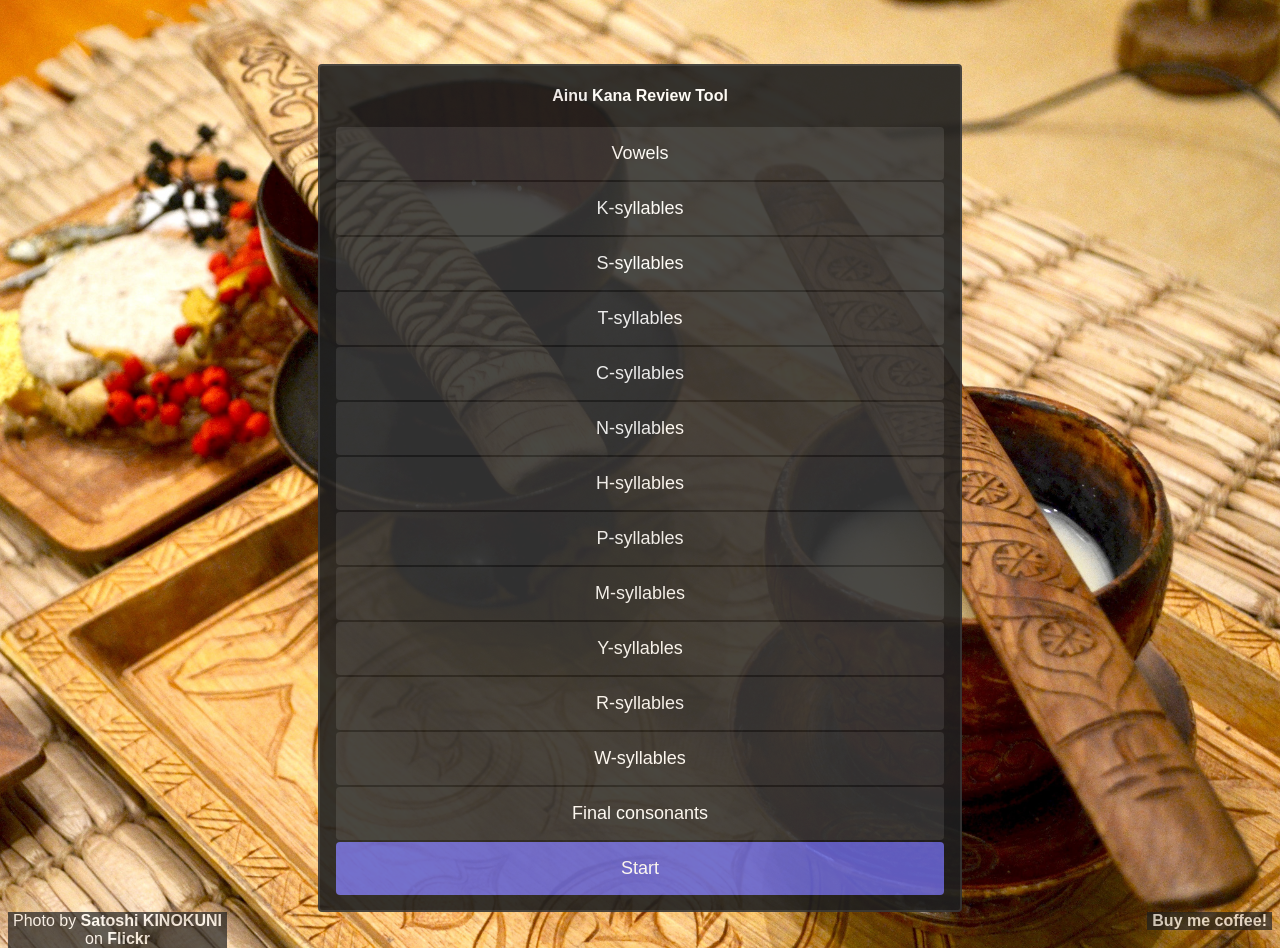
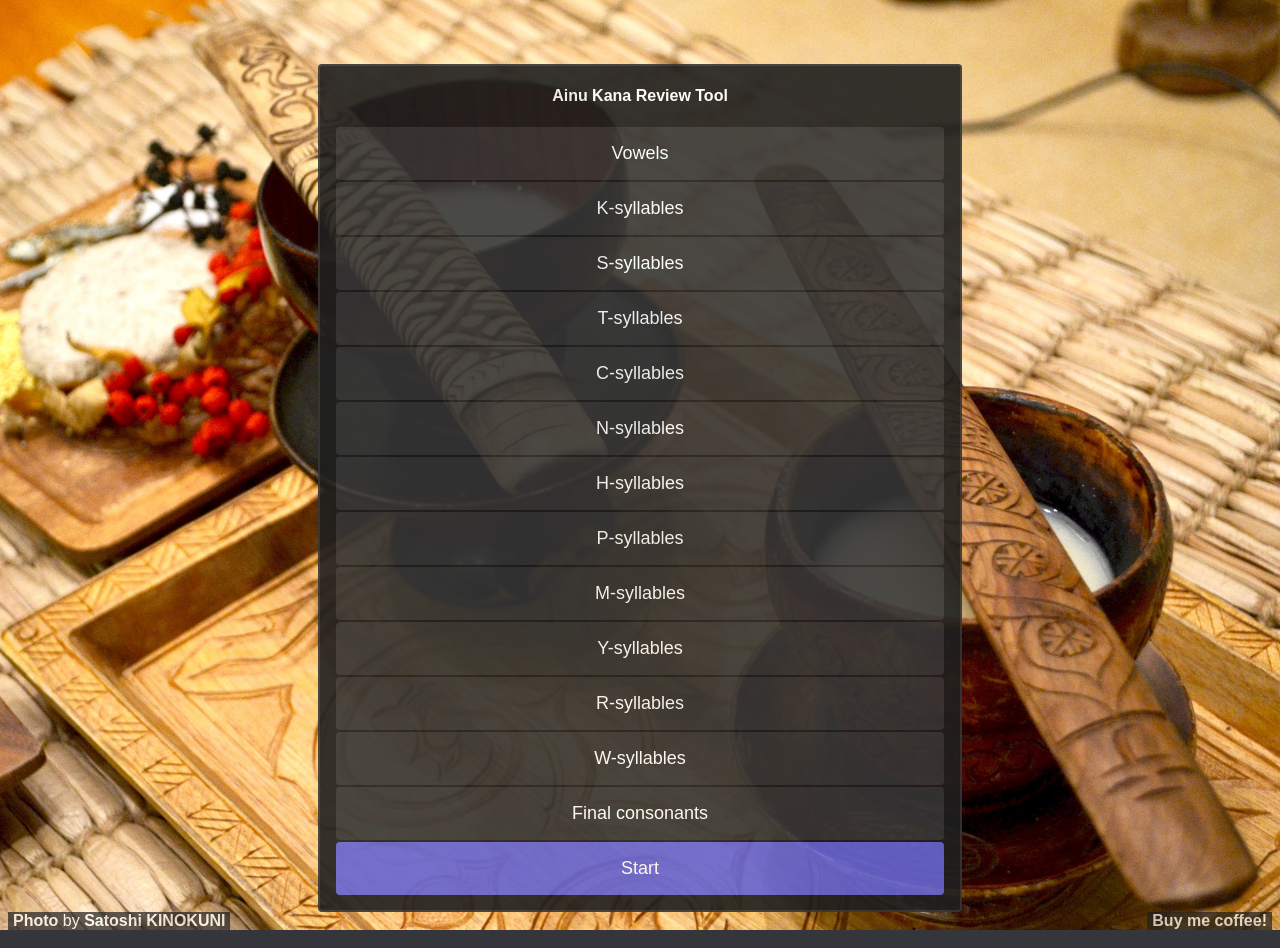
Before and after one commit to NickOveracker/meremer, a plain HTML site: page index.html in a window 1280 px wide. Drawn offline with Linux system fonts and the light colour scheme.

Commit message:
Update index.html

```diff
--- a/index.html
+++ b/index.html
@@ -33,7 +33,7 @@
             <button class="gameover" style="display:none;" id="refresh">Refresh</button>
         </div>
         <footer>
-            <span style="float:left">Photo by <a href="https://www.flickr.com/photos/nikunoki/">Satoshi KINOKUNI</a><br />on <a href="https://flic.kr/p/RrPUM7">Flickr</a></span>
+            <span style="float:left"><a href="https://flic.kr/p/RrPUM7">Photo</a> by <a href="https://www.flickr.com/photos/nikunoki/">Satoshi KINOKUNI</a></span>
             <span style="float:right"><a href="https://paypal.me/2kk9">Buy me coffee!</a></span>
         </footer>
         <script src="main.js"></script>
```
